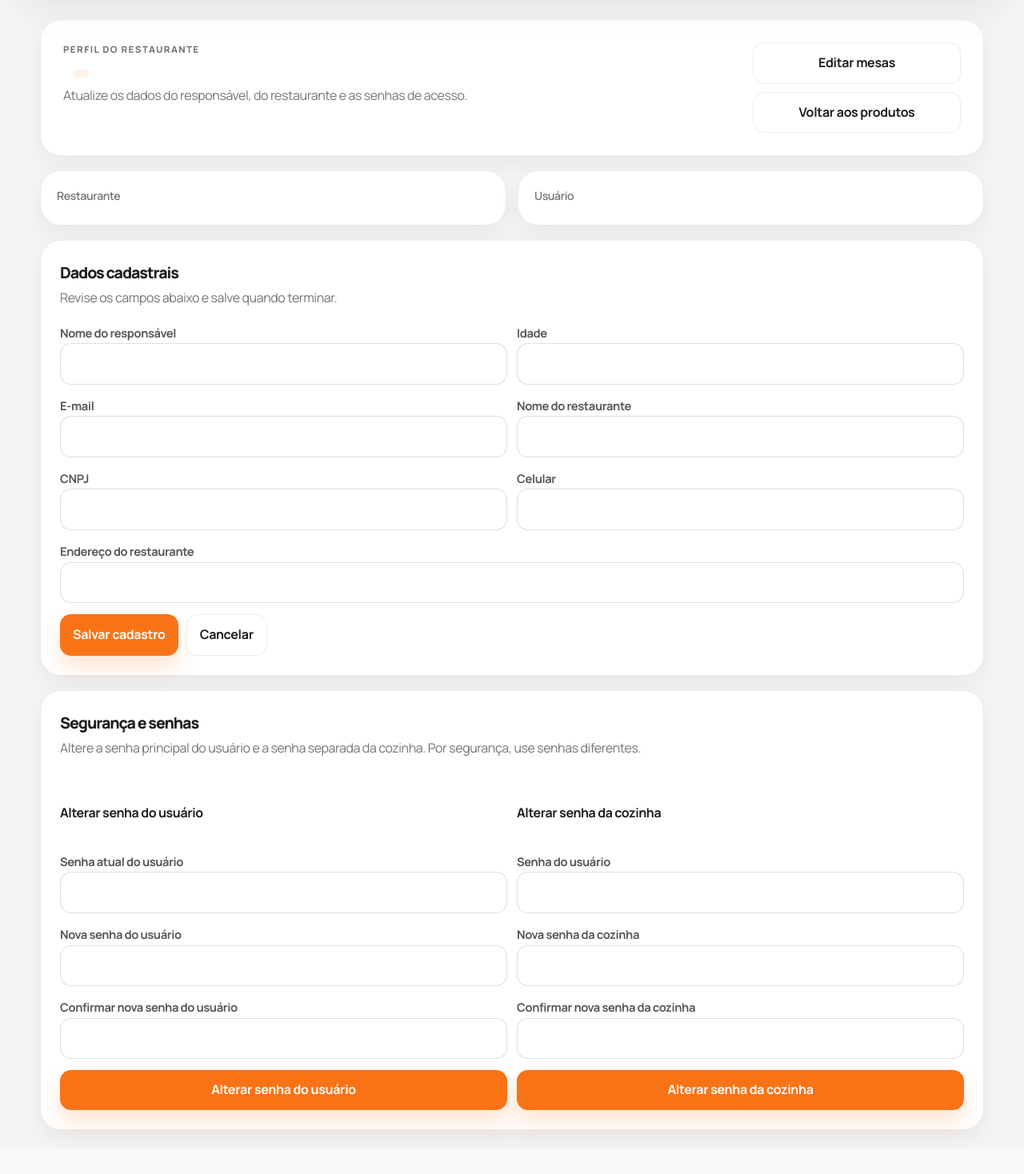
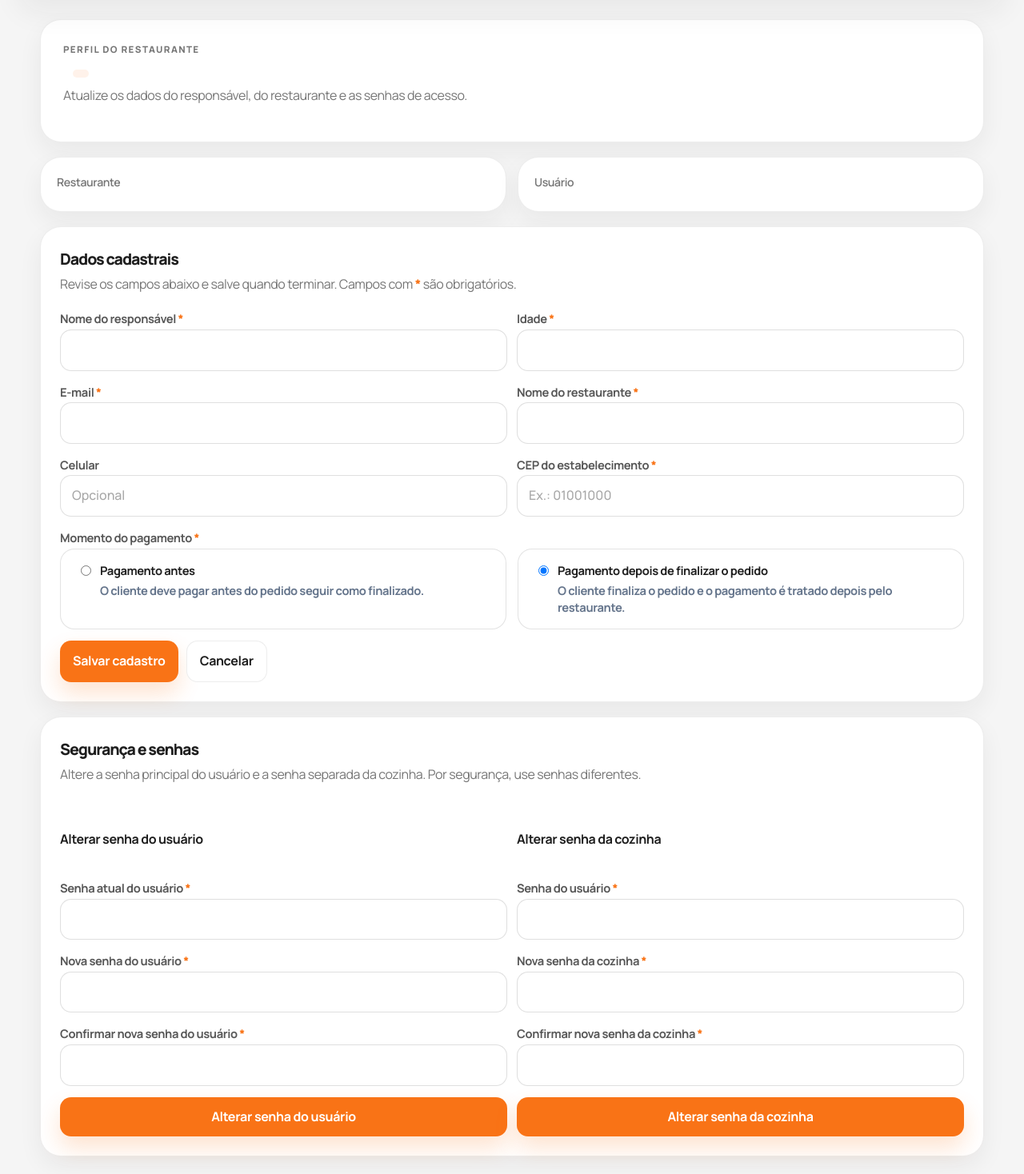
Before and after one commit to camisagilberto/restaurante_homolog, a Flask app: template app/templates/client/profile_v2.html in a window 1280 px wide. Shown: the part 94-1562 px from the top of the page at 80% size. Before the commit the page ends 1517 px from the top, so only its background shows below. Run offline with Flask 3, Linux system fonts and the light colour scheme; the template is opened without the code that fills it, so the values that code supplies are empty.

Commit message:
Update profile_v2.html

```diff
--- a/app/templates/client/profile_v2.html
+++ b/app/templates/client/profile_v2.html
@@ -2,6 +2,54 @@
 {% block title %}Perfil{% endblock %}
 
 {% block content %}
+<style>
+  .payment-choice-grid {
+    display: grid;
+    grid-template-columns: repeat(2, minmax(0, 1fr));
+    gap: 14px;
+  }
+
+  .payment-choice-card {
+    display: grid;
+    grid-template-columns: auto 1fr;
+    gap: 12px;
+    align-items: flex-start;
+    padding: 16px;
+    border: 1px solid rgba(30, 30, 30, .12);
+    border-radius: 18px;
+    background: #ffffff;
+    cursor: pointer;
+  }
+
+  .payment-choice-card input {
+    margin-top: 4px;
+  }
+
+  .payment-choice-card strong {
+    display: block;
+    color: #1e1e1e;
+    margin-bottom: 4px;
+  }
+
+  .payment-choice-card span {
+    display: block;
+    color: #64748b;
+    line-height: 1.45;
+    font-size: .92rem;
+  }
+
+  .required-mark {
+    color: #f97316;
+    font-weight: 900;
+  }
+
+  @media (max-width: 720px) {
+    .payment-choice-grid {
+      grid-template-columns: 1fr;
+    }
+  }
+</style>
+
 <section class="hero-card hero-card--table">
   <div class="hero-card-copy">
     <p class="eyebrow">Perfil do restaurante</p>
@@ -10,11 +58,6 @@
       <span class="badge-inline">{{ profile.username }}</span>
     </div>
     <p class="muted">Atualize os dados do responsável, do restaurante e as senhas de acesso.</p>
-  </div>
-
-  <div class="hero-actions">
-    <a class="btn btn-secondary" href="{{ url_for('client.tables_setup') }}">Editar mesas</a>
-    <a class="btn btn-secondary" href="{{ url_for('admin.products') }}">Voltar aos produtos</a>
   </div>
 </section>
 
@@ -34,7 +77,7 @@
   <div class="section-heading">
     <div>
       <h3>Dados cadastrais</h3>
-      <p class="muted">Revise os campos abaixo e salve quando terminar.</p>
+      <p class="muted">Revise os campos abaixo e salve quando terminar. Campos com <span class="required-mark">*</span> são obrigatórios.</p>
     </div>
   </div>
 
@@ -43,43 +86,60 @@
 
     <div class="form-row">
       <div>
-        <label for="owner_name">Nome do responsável</label>
+        <label for="owner_name">Nome do responsável <span class="required-mark">*</span></label>
         <input id="owner_name" type="text" name="owner_name" value="{{ profile.owner_name }}" required>
       </div>
 
       <div>
-        <label for="age">Idade</label>
+        <label for="age">Idade <span class="required-mark">*</span></label>
         <input id="age" type="number" name="age" min="1" max="120" value="{{ profile.age }}" required>
       </div>
     </div>
 
     <div class="form-row">
       <div>
-        <label for="email">E-mail</label>
+        <label for="email">E-mail <span class="required-mark">*</span></label>
         <input id="email" type="email" name="email" value="{{ profile.email }}" required>
       </div>
 
       <div>
-        <label for="restaurant_name">Nome do restaurante</label>
+        <label for="restaurant_name">Nome do restaurante <span class="required-mark">*</span></label>
         <input id="restaurant_name" type="text" name="restaurant_name" value="{{ profile.restaurant_name }}" required>
       </div>
     </div>
 
     <div class="form-row">
       <div>
-        <label for="cnpj">CNPJ</label>
-        <input id="cnpj" type="text" name="cnpj" value="{{ profile.cnpj }}" required>
+        <label for="cell_phone">Celular</label>
+        <input id="cell_phone" type="tel" name="cell_phone" value="{{ profile.cell_phone }}" placeholder="Opcional">
       </div>
 
       <div>
-        <label for="cell_phone">Celular</label>
-        <input id="cell_phone" type="tel" name="cell_phone" value="{{ profile.cell_phone }}" required>
+        <label for="restaurant_address">CEP do estabelecimento <span class="required-mark">*</span></label>
+        <input id="restaurant_address" type="text" name="restaurant_address" value="{{ profile.restaurant_address }}" inputmode="numeric" maxlength="9" placeholder="Ex.: 01001000" required>
       </div>
     </div>
 
+    {% set selected_payment_mode = profile.get('order_payment_mode', 'pay_after') %}
     <div>
-      <label for="restaurant_address">Endereço do restaurante</label>
-      <input id="restaurant_address" type="text" name="restaurant_address" value="{{ profile.restaurant_address }}" required>
+      <label>Momento do pagamento <span class="required-mark">*</span></label>
+      <div class="payment-choice-grid">
+        <label class="payment-choice-card" for="pay_before">
+          <input id="pay_before" type="radio" name="order_payment_mode" value="pay_before" {% if selected_payment_mode == 'pay_before' %}checked{% endif %} required>
+          <span>
+            <strong>Pagamento antes</strong>
+            <span>O cliente deve pagar antes do pedido seguir como finalizado.</span>
+          </span>
+        </label>
+
+        <label class="payment-choice-card" for="pay_after">
+          <input id="pay_after" type="radio" name="order_payment_mode" value="pay_after" {% if selected_payment_mode != 'pay_before' %}checked{% endif %} required>
+          <span>
+            <strong>Pagamento depois de finalizar o pedido</strong>
+            <span>O cliente finaliza o pedido e o pagamento é tratado depois pelo restaurante.</span>
+          </span>
+        </label>
+      </div>
     </div>
 
     <div class="status-actions">
@@ -104,17 +164,17 @@
       <h4>Alterar senha do usuário</h4>
 
       <div>
-        <label for="current_password">Senha atual do usuário</label>
+        <label for="current_password">Senha atual do usuário <span class="required-mark">*</span></label>
         <input id="current_password" type="password" name="current_password" autocomplete="current-password" required>
       </div>
 
       <div>
-        <label for="new_password">Nova senha do usuário</label>
+        <label for="new_password">Nova senha do usuário <span class="required-mark">*</span></label>
         <input id="new_password" type="password" name="new_password" autocomplete="new-password" minlength="8" required>
       </div>
 
       <div>
-        <label for="new_password_confirm">Confirmar nova senha do usuário</label>
+        <label for="new_password_confirm">Confirmar nova senha do usuário <span class="required-mark">*</span></label>
         <input id="new_password_confirm" type="password" name="new_password_confirm" autocomplete="new-password" minlength="8" required>
       </div>
 
@@ -127,17 +187,17 @@
       <h4>Alterar senha da cozinha</h4>
 
       <div>
-        <label for="manager_password">Senha do usuário</label>
+        <label for="manager_password">Senha do usuário <span class="required-mark">*</span></label>
         <input id="manager_password" type="password" name="manager_password" autocomplete="current-password" required>
       </div>
 
       <div>
-        <label for="new_kitchen_password">Nova senha da cozinha</label>
+        <label for="new_kitchen_password">Nova senha da cozinha <span class="required-mark">*</span></label>
         <input id="new_kitchen_password" type="password" name="new_kitchen_password" autocomplete="new-password" minlength="8" required>
       </div>
 
       <div>
-        <label for="new_kitchen_password_confirm">Confirmar nova senha da cozinha</label>
+        <label for="new_kitchen_password_confirm">Confirmar nova senha da cozinha <span class="required-mark">*</span></label>
         <input id="new_kitchen_password_confirm" type="password" name="new_kitchen_password_confirm" autocomplete="new-password" minlength="8" required>
       </div>
 
```
